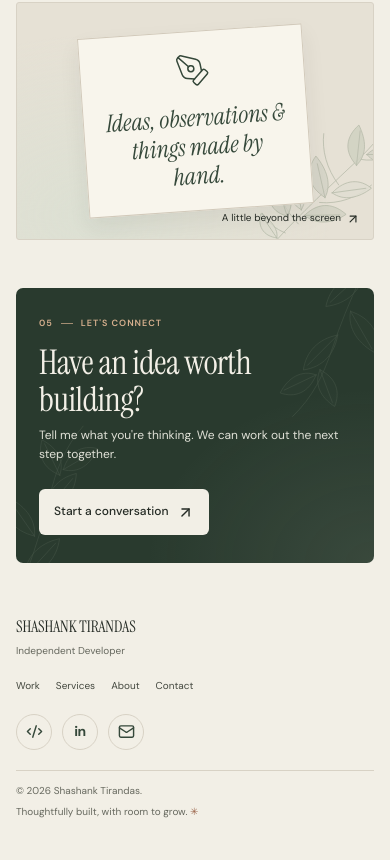
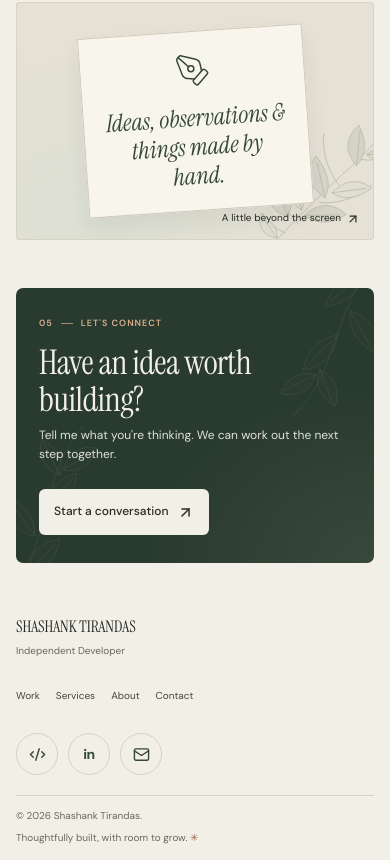
Before and after one commit to shashanktirandas/portfolio, a Next.js app: page / in a window 390 px wide. Shown: the part 3952-4812 px from the top of the page. Before the commit the page ends 4787 px from the top, so only its background shows below. Built offline with nearby package versions, Linux system fonts and the light colour scheme.

Commit message:
Polish portfolio footer interactions

```diff
--- a/app/globals.css
+++ b/app/globals.css
@@ -4318,3 +4318,35 @@ a.tech-chip:hover {
     width: 86%;
   }
 }
+
+/* Footer polish */
+.footer-brand {
+  transition: opacity 180ms ease;
+}
+
+.footer-brand:hover {
+  opacity: 0.78;
+}
+
+.footer-nav a {
+  display: inline-flex;
+  align-items: center;
+  min-height: 36px;
+}
+
+.footer-nav a:focus-visible,
+.footer-socials a:focus-visible {
+  outline: 2px solid var(--copper);
+  outline-offset: 4px;
+}
+
+@media (max-width: 760px) {
+  .footer-socials a {
+    width: 42px;
+    height: 42px;
+  }
+
+  .footer-nav {
+    row-gap: 4px;
+  }
+}
```
